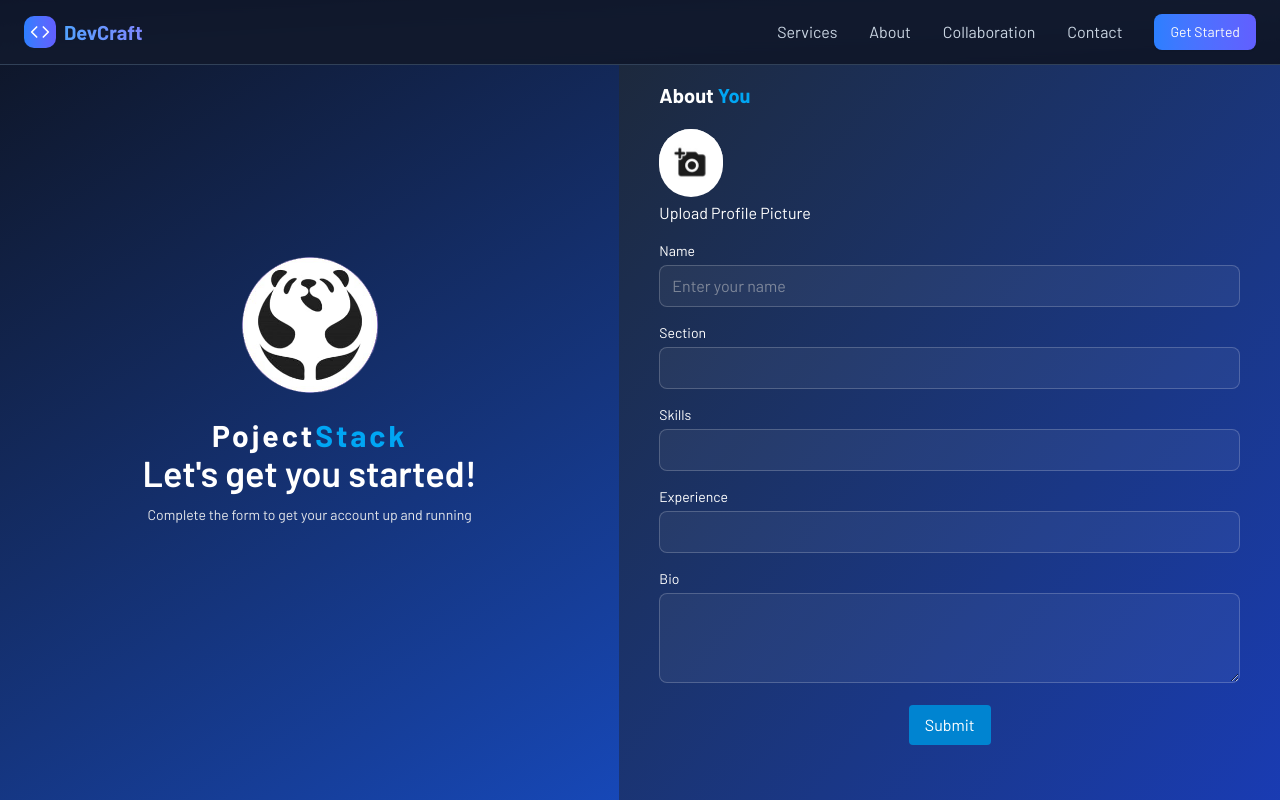
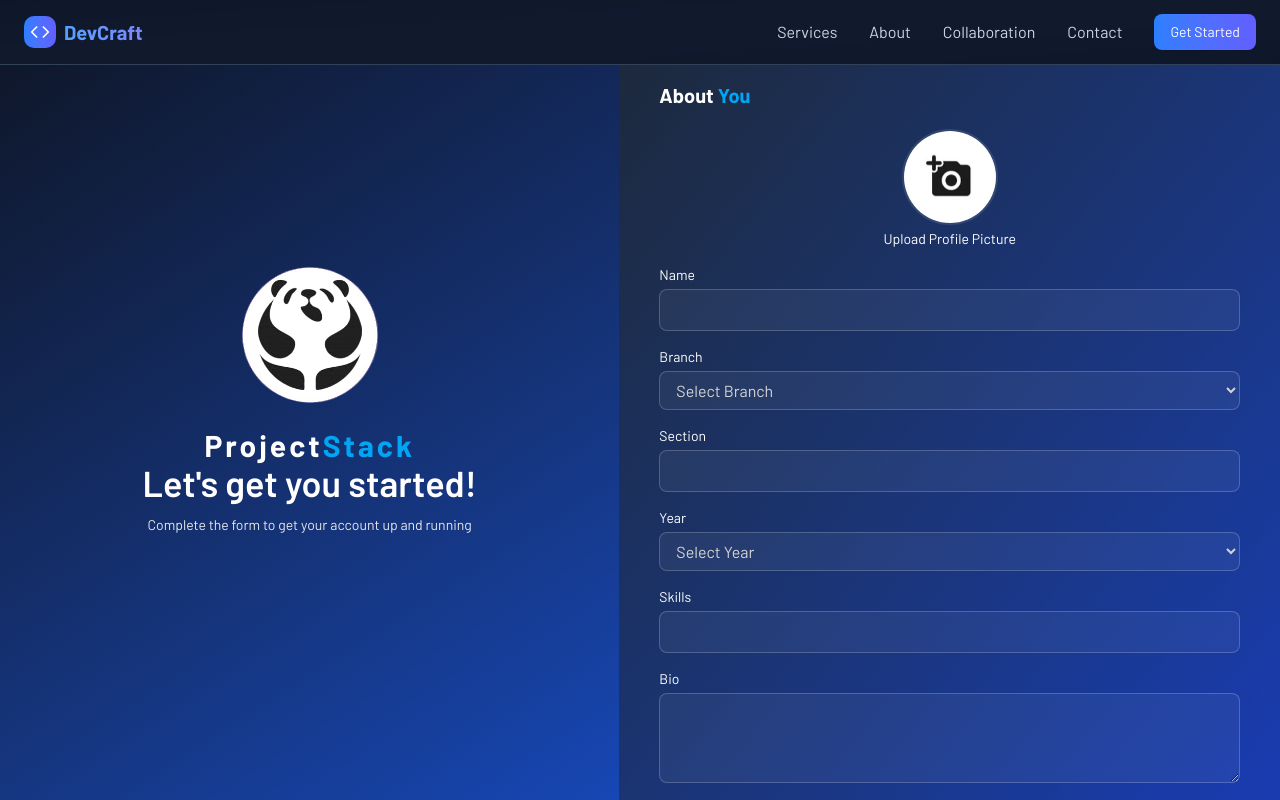
Before and after one commit to vaish73/ProjectStack, a Next.js app: page /onboarding in a window 1280 px wide. Shown: the top 800 px of the page. Built offline with nearby package versions, Linux system fonts and the light colour scheme.

Commit message:
Zod And React Hook Form Implemented in onboarding page

```diff
--- a/src/app/(user)/onboarding/page.tsx
+++ b/src/app/(user)/onboarding/page.tsx
@@ -1,12 +1,74 @@
-import React from 'react'
+"use client";
+
+import React, { useState, useEffect, useRef } from "react";
+import { useForm } from "react-hook-form";
+import { z } from "zod";
+import { zodResolver } from "@hookform/resolvers/zod";
+import { onboardingSchema, OnboardingType } from "@/lib/schema";
+
+const Page = () => {
+  const [previewImage, setPreviewImage] = useState("/profileuploadpic.jpg");
+
+  const {
+    register,
+    handleSubmit,
+    watch,
+    reset,
+    formState: { errors },
+  } = useForm<OnboardingType>({
+    resolver: zodResolver(onboardingSchema),
+    defaultValues: {
+      name: "",
+      branch: "",
+      year: "",
+      section: "",
+      skills: "",
+      bio: "",
+    },
+  });
+
+  const onSubmit = (data: OnboardingType) => {
+    const formData = new FormData();
+    for (const key in data) {
+      const value = (data as any)[key];
+
+      if (key === "image" && value?.[0]) {
+        formData.append("image", value[0]);
+      } else {
+        formData.append(key, String(value ?? ""));
+      }
+    }
+    console.log([...formData.entries()]);
+    if (fileInputRef.current) {
+      fileInputRef.current.value = "";
+    }
+    setPreviewImage("/profileuploadpic.jpg");
+    reset();
+  };
+    const fileInputRef = useRef<HTMLInputElement | null>(null);
 
 
-const page = () => {
+  useEffect(() => {
+    const subscription = watch((value) => {
+      const file = value.image?.[0];
+      if (file) {
+        const reader = new FileReader();
+        reader.onloadend = () => setPreviewImage(reader.result as string);
+        reader.readAsDataURL(file);
+      }
+    });
+
+    return () => subscription.unsubscribe();
+  }, [watch]);
+
   return (
-    <main className="flex min-h-screen bg-gradient-to-br from-slate-900 to-blue-600  font-sans text-white">
-      <div className="hidden md:w-full md:flex flex-col justify-center items-center  text-center space-y-1 relative ">
-        <img src="/logo.png" alt="Logo" className="w-80 h-80 -mt-60 " />
-       <div className='-mt-18'> <h1 className="text-3xl tracking-widest font-extrabold ">Poject<span className='text-sky-500'>Stack</span></h1>
+    <main className="flex min-h-screen bg-gradient-to-br from-slate-900 to-blue-600 font-sans text-white">
+      <div className="hidden md:w-full md:flex flex-col justify-center items-center text-center space-y-1 relative">
+        <img src="/logo.png" alt="Logo" className="w-80 h-80 -mt-60" />
+        <div className="-mt-18">
+          <h1 className="text-3xl tracking-widest font-extrabold">
+            Project<span className="text-sky-500">Stack</span>
+          </h1>
           <h2 className="text-4xl font-semibold">Let&apos;s get you started!</h2>
           <p className="text-sm pt-3 text-gray-200">
             Complete the form to get your account up and running
@@ -15,54 +77,123 @@ const page = () => {
       </div>
 
       <div className="w-full bg-gradient-to-br from-slate-800 to-blue-800 p-10">
-        <h3 className="text-xl font-bold mb-5 -mt-6 ">About <span className='text-sky-500'>You</span></h3>
+        <h3 className="text-xl font-bold mb-5 -mt-6">
+          About <span className="text-sky-500">You</span>
+        </h3>
 
-        <div className="w-16 h-16 rounded-full  bg-gray-300 mb-4 "><label htmlFor='propic'><img className='rounded-full cursor-pointer' src="/profileuploadpic.jpg" alt="" /></label><input type="file" id="propic" className='opacity-0' /></div>
-        <label htmlFor="propic" className='relative -top-2 cursor-pointer ' >Upload Profile Picture</label>
-        <label htmlFor="propic" className='relative -top-2'></label>
+        <form onSubmit={handleSubmit(onSubmit)} className="space-y-4 mt-2">
 
-        <form className="space-y-4 mt-2">
+          <div className="flex flex-col items-center space-y-1 mb-4">
+            <label htmlFor="propic" className="relative cursor-pointer group">
+              <div className="w-24 h-24 rounded-full overflow-hidden border-2 border-white/10">
+                <img
+                  src={previewImage}
+                  alt="Profile"
+                  className="w-full h-full object-cover"
+                />
+              </div>
+              <input
+                type="file"
+                id="propic"
+                accept="image/*"
+                className="hidden"
+                {...register("image")}
+                  ref={(e) => {
+                    register("image").ref(e); // 👈 hook-form gets the ref
+                    fileInputRef.current = e; // 👈 you also get the DOM node
+                  }}
+              />
+            </label>
+            <label htmlFor="propic" className="cursor-pointer text-sm text-white">
+              Upload Profile Picture
+            </label>
+          </div>
+
           <div>
             <label className="block text-sm mb-1">Name</label>
             <input
-              type="text"
-              placeholder="Enter your name"
-              className="w-full p-2 pl-3 rounded-md border border-white/20 focus:border-white focus:ring-0 bg-white/5 text-neutral-300 outline-none transition-all duration-200" required
+              {...register("name")}
+              className="w-full p-2 pl-3 rounded-md border border-white/20 focus:border-white focus:ring-0 bg-white/5 text-neutral-300 outline-none transition-all duration-200"
             />
+            {errors.name && (
+              <p className="text-red-400 text-sm mt-1">{errors.name.message}</p>
+            )}
+          </div>
+
+          <div>
+            <label className="block text-sm mb-1">Branch</label>
+            <select
+              {...register("branch")}
+              className="w-full p-2 pl-3 rounded-md border border-white/20 focus:border-white focus:ring-0 bg-white/5 text-neutral-300 outline-none transition-all duration-200"
+            >
+              <option className="bg-slate-800 text-white" value="">Select Branch</option>
+              <option className="bg-slate-800 text-white" value="CSE">CSE</option>
+              <option className="bg-slate-800 text-white" value="ISE">ISE</option>
+              <option className="bg-slate-800 text-white" value="ICB">ICB</option>
+              <option className="bg-slate-800 text-white" value="AI/ML">AI/ML</option>
+            </select>
+            {errors.branch && (
+              <p className="text-red-400 text-sm mt-1">{errors.branch.message}</p>
+            )}
           </div>
 
           <div>
             <label className="block text-sm mb-1">Section</label>
-            <input type="text" className="w-full p-2 pl-3 rounded-md border border-white/20 focus:border-white focus:ring-0 bg-white/5 text-neutral-300 outline-none transition-all duration-200"
+            <input
+              {...register("section")}
+              className="w-full p-2 pl-3 rounded-md border border-white/20 focus:border-white focus:ring-0 bg-white/5 text-neutral-300 outline-none transition-all duration-200"
             />
+            {errors.section && (
+              <p className="text-red-400 text-sm mt-1">{errors.section.message}</p>
+            )}
+          </div>
+
+          <div>
+            <label className="block text-sm mb-1">Year</label>
+            <select
+              {...register("year")}
+              className="w-full p-2 pl-3 rounded-md border border-white/20 focus:border-white focus:ring-0 bg-white/5 text-neutral-300 outline-none transition-all duration-200"
+            >
+              <option className="bg-slate-800 text-white" value="">Select Year</option>
+              <option className="bg-slate-800 text-white" value="First">First</option>
+              <option className="bg-slate-800 text-white" value="Second">Second</option>
+              <option className="bg-slate-800 text-white" value="Third">Third</option>
+              <option className="bg-slate-800 text-white" value="Fourth">Fourth</option>
+            </select>
+            {errors.year && (
+              <p className="text-red-400 text-sm mt-1">{errors.year.message}</p>
+            )}
           </div>
 
           <div>
             <label className="block text-sm mb-1">Skills</label>
-            <input type="text" className="w-full p-2 pl-3 rounded-md border border-white/20 focus:border-white focus:ring-0 bg-white/5 text-neutral-300 outline-none transition-all duration-200"
+            <input
+              {...register("skills")}
+              className="w-full p-2 pl-3 rounded-md border border-white/20 focus:border-white focus:ring-0 bg-white/5 text-neutral-300 outline-none transition-all duration-200"
             />
-          </div>
-
-          <div>
-            <label className="block text-sm mb-1">Experience</label>
-            <input type="text" className="w-full p-2 pl-3 rounded-md border border-white/20 focus:border-white focus:ring-0 bg-white/5 text-neutral-300 outline-none transition-all duration-200"
-  />
+            {errors.skills && (
+              <p className="text-red-400 text-sm mt-1">{errors.skills.message}</p>
+            )}
           </div>
 
           <div>
             <label className="block text-sm mb-1">Bio</label>
             <textarea
+              {...register("bio")}
               rows={3}
               className="w-full p-2 pl-3 rounded-md border border-white/20 focus:border-white focus:ring-0 bg-white/5 text-neutral-300 outline-none transition-all duration-200"
-            ></textarea>
+            />
           </div>
-           <div className="flex gap-25 justify-center">
-          <button type='submit' className="bg-sky-600 px-4 py-2 rounded">Submit</button>
+
+          <div className="flex justify-center">
+            <button type="submit" className="bg-sky-600 hover:bg-sky-500 cursor-pointer px-6 py-2 rounded font-semibold">
+              Submit
+            </button>
           </div>
         </form>
       </div>
     </main>
   );
-}
+};
 
-export default page
+export default Page;
--- /dev/null
+++ b/src/lib/schema.ts
@@ -0,0 +1,13 @@
+import z from "zod";
+
+export const onboardingSchema = z.object({
+    image: z.any().optional(),
+    name: z.string().min(1, "Name is required"),
+    section: z.string().min(1, "Section is Required"),
+    branch: z.string().min(1, "Branch is required"),
+    year: z.string().min(1,"Please select a year"),
+    skills: z.string().min(1, "Mention any one skill"),
+    bio: z.string().optional()
+})
+
+export type OnboardingType = z.infer<typeof onboardingSchema>
```
Lines whose indentation alone changed are shown as unchanged.
